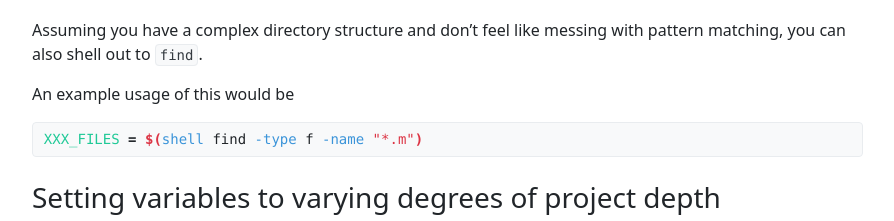
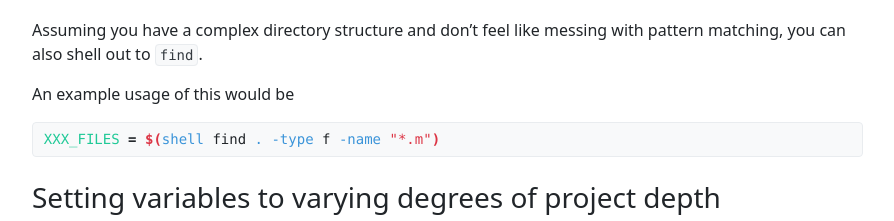
Before and after one commit to theos/theos, a website: page docs/Configuration.html in a window 1280 px wide. Shown: the part 3860-4081 px from the top of the page, without its empty margins (335-1229 px from the left). Drawn offline with Linux system fonts and the light colour scheme.

Commit message:
[docs] Update offline docs to the latest commit

```diff
--- a/docs/Configuration.html
+++ b/docs/Configuration.html
@@ -265,7 +265,7 @@ schema1.CFLAGS = -DSCHEMA1ENABLED
 <p>Assuming you have a complex directory structure and don’t feel like messing with pattern matching, you can also shell out to <code class="language-plaintext highlighter-rouge">find</code>.</p>
 
 <p>An example usage of this would be</p>
-<div class="language-make highlighter-rouge"><div class="highlight"><pre class="highlight"><code><span class="nv">XXX_FILES</span> <span class="o">=</span> <span class="nf">$(</span><span class="nb">shell</span> find <span class="nt">-type</span> f <span class="nt">-name</span> <span class="s2">"*.m"</span><span class="nf">)</span>
+<div class="language-make highlighter-rouge"><div class="highlight"><pre class="highlight"><code><span class="nv">XXX_FILES</span> <span class="o">=</span> <span class="nf">$(</span><span class="nb">shell</span> find <span class="nb">.</span> <span class="nt">-type</span> f <span class="nt">-name</span> <span class="s2">"*.m"</span><span class="nf">)</span>
 </code></pre></div></div>
 
 <h3 id="setting-variables-to-varying-degrees-of-project-depth">Setting variables to varying degrees of project depth</h3>
```
